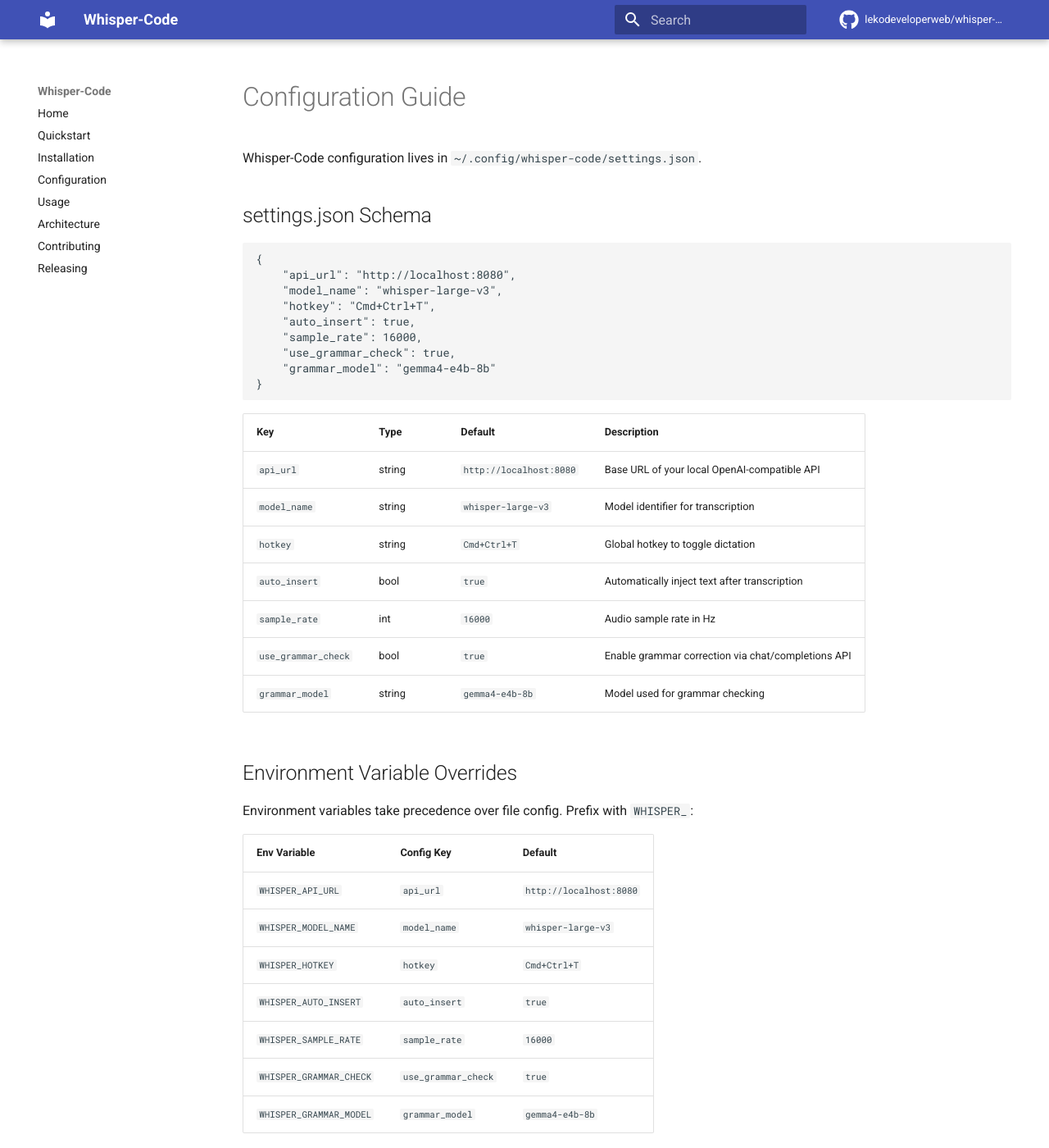
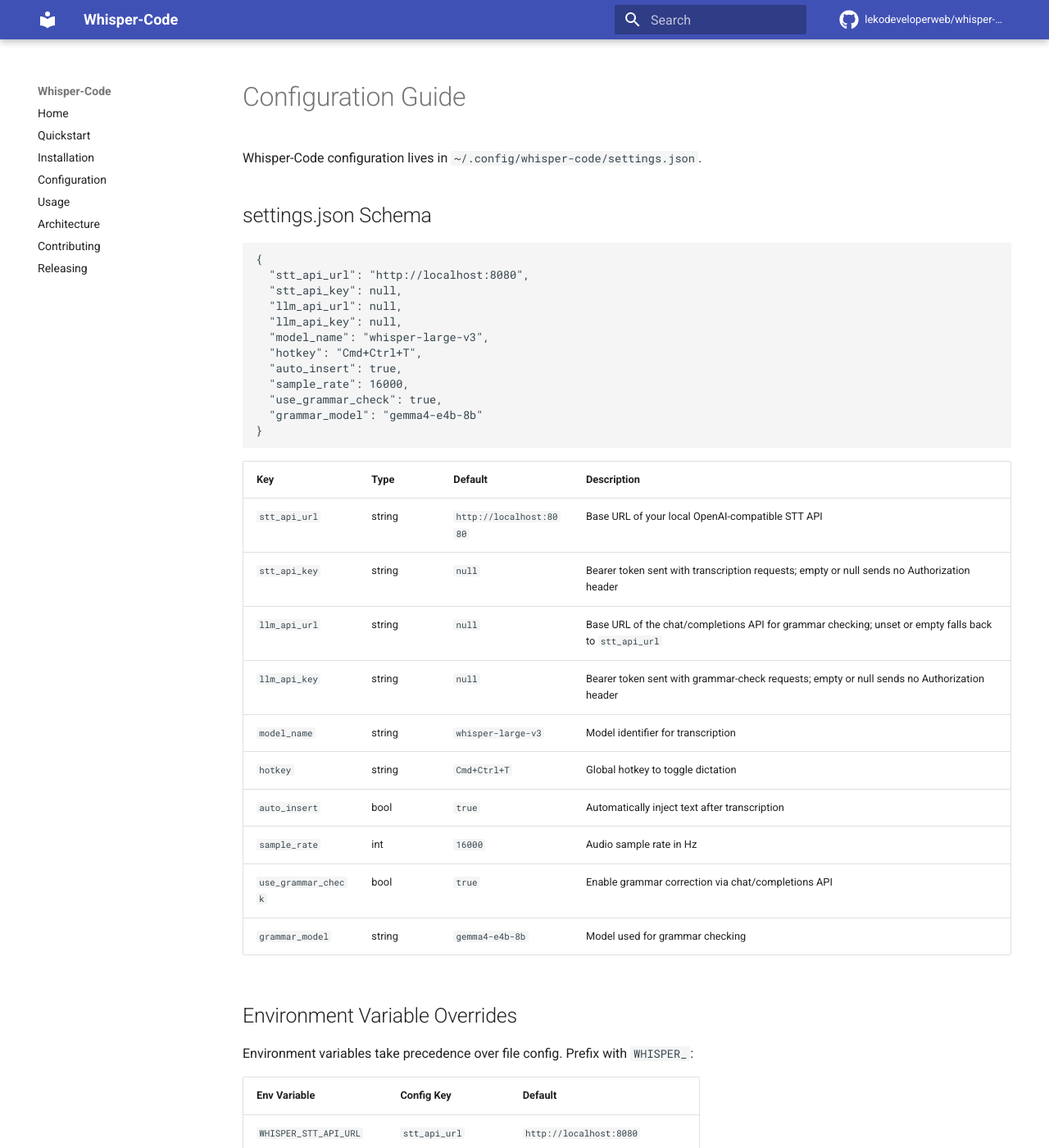
Before and after one commit to lekodeveloperweb/whisper-code, an MkDocs documentation site: the page built from docs/configuration.md, in a window 1280 px wide and 1400 px high. Shown: the whole window at 82% size. Built offline with MkDocs 1.6.1 and Material for MkDocs 9.7.7, drawn with Linux system fonts in a browser that asks for light colours; comment, search, counter and statistics services are not loaded; some of the changed text lies outside the part shown.

Commit message:
docs: document split STT/LLM config keys and env overrides
api_url/WHISPER_API_URL replaced by stt_api_url + per-server keys;
notes the llm_api_url -> stt_api_url fallback (spec documentation
section).

````diff
--- a/docs/configuration.md
+++ b/docs/configuration.md
@@ -6,39 +6,48 @@ Whisper-Code configuration lives in `~/.config/whisper-code/settings.json`.
 
 ```json
 {
-    "api_url": "http://localhost:8080",
-    "model_name": "whisper-large-v3",
-    "hotkey": "Cmd+Ctrl+T",
-    "auto_insert": true,
-    "sample_rate": 16000,
-    "use_grammar_check": true,
-    "grammar_model": "gemma4-e4b-8b"
+  "stt_api_url": "http://localhost:8080",
+  "stt_api_key": null,
+  "llm_api_url": null,
+  "llm_api_key": null,
+  "model_name": "whisper-large-v3",
+  "hotkey": "Cmd+Ctrl+T",
+  "auto_insert": true,
+  "sample_rate": 16000,
+  "use_grammar_check": true,
+  "grammar_model": "gemma4-e4b-8b"
 }
 ```
 
-| Key | Type | Default | Description |
-|-----|------|---------|-------------|
-| `api_url` | string | `http://localhost:8080` | Base URL of your local OpenAI-compatible API |
-| `model_name` | string | `whisper-large-v3` | Model identifier for transcription |
-| `hotkey` | string | `Cmd+Ctrl+T` | Global hotkey to toggle dictation |
-| `auto_insert` | bool | `true` | Automatically inject text after transcription |
-| `sample_rate` | int | `16000` | Audio sample rate in Hz |
-| `use_grammar_check` | bool | `true` | Enable grammar correction via chat/completions API |
-| `grammar_model` | string | `gemma4-e4b-8b` | Model used for grammar checking |
+| Key                 | Type   | Default                 | Description                                                                                           |
+| ------------------- | ------ | ----------------------- | ----------------------------------------------------------------------------------------------------- |
+| `stt_api_url`       | string | `http://localhost:8080` | Base URL of your local OpenAI-compatible STT API                                                      |
+| `stt_api_key`       | string | `null`                  | Bearer token sent with transcription requests; empty or null sends no Authorization header            |
+| `llm_api_url`       | string | `null`                  | Base URL of the chat/completions API for grammar checking; unset or empty falls back to `stt_api_url` |
+| `llm_api_key`       | string | `null`                  | Bearer token sent with grammar-check requests; empty or null sends no Authorization header            |
+| `model_name`        | string | `whisper-large-v3`      | Model identifier for transcription                                                                    |
+| `hotkey`            | string | `Cmd+Ctrl+T`            | Global hotkey to toggle dictation                                                                     |
+| `auto_insert`       | bool   | `true`                  | Automatically inject text after transcription                                                         |
+| `sample_rate`       | int    | `16000`                 | Audio sample rate in Hz                                                                               |
+| `use_grammar_check` | bool   | `true`                  | Enable grammar correction via chat/completions API                                                    |
+| `grammar_model`     | string | `gemma4-e4b-8b`         | Model used for grammar checking                                                                       |
 
 ## Environment Variable Overrides
 
 Environment variables take precedence over file config. Prefix with `WHISPER_`:
 
-| Env Variable | Config Key | Default |
-|---|---|---|
-| `WHISPER_API_URL` | `api_url` | `http://localhost:8080` |
-| `WHISPER_MODEL_NAME` | `model_name` | `whisper-large-v3` |
-| `WHISPER_HOTKEY` | `hotkey` | `Cmd+Ctrl+T` |
-| `WHISPER_AUTO_INSERT` | `auto_insert` | `true` |
-| `WHISPER_SAMPLE_RATE` | `sample_rate` | `16000` |
-| `WHISPER_GRAMMAR_CHECK` | `use_grammar_check` | `true` |
-| `WHISPER_GRAMMAR_MODEL` | `grammar_model` | `gemma4-e4b-8b` |
+| Env Variable            | Config Key          | Default                                |
+| ----------------------- | ------------------- | -------------------------------------- |
+| `WHISPER_STT_API_URL`   | `stt_api_url`       | `http://localhost:8080`                |
+| `WHISPER_STT_API_KEY`   | `stt_api_key`       | _(none)_                               |
+| `WHISPER_LLM_API_URL`   | `llm_api_url`       | _(none — falls back to `stt_api_url`)_ |
+| `WHISPER_LLM_API_KEY`   | `llm_api_key`       | _(none)_                               |
+| `WHISPER_MODEL_NAME`    | `model_name`        | `whisper-large-v3`                     |
+| `WHISPER_HOTKEY`        | `hotkey`            | `Cmd+Ctrl+T`                           |
+| `WHISPER_AUTO_INSERT`   | `auto_insert`       | `true`                                 |
+| `WHISPER_SAMPLE_RATE`   | `sample_rate`       | `16000`                                |
+| `WHISPER_GRAMMAR_CHECK` | `use_grammar_check` | `true`                                 |
+| `WHISPER_GRAMMAR_MODEL` | `grammar_model`     | `gemma4-e4b-8b`                        |
 
 Boolean values: `true`/`1` → `True`, `false`/`0` → `False`.
 
````
Also changed, not shown: AGENTS.md (+7 -2 lines), CLAUDE.md (+7 -2 lines), docs/INSTALLATION.md (+10 -10 lines), docs/quickstart.md (+7 -7 lines).
